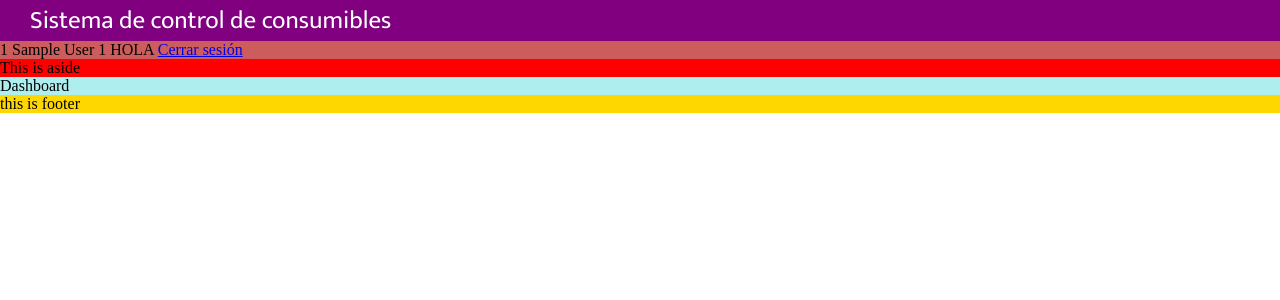
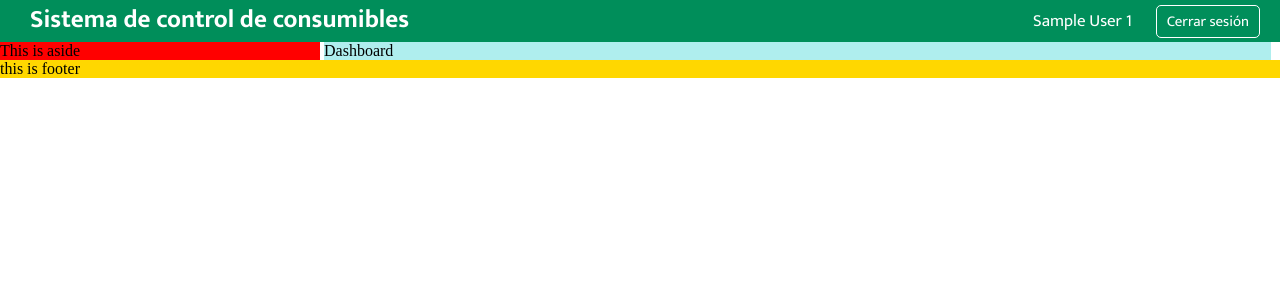
Before and after one commit to ArianSR29/webapp-inventarioEstancias, a CodeIgniter app: page /webapp-inventarioEstancias/dashboard in a window 1280 px wide. Shown: the top 300 px of the page. Run offline with CodeIgniter, Linux system fonts and the light colour scheme; the visitor is signed in with stand-in values (Sample User, id 1).

Commit message:
style: estilos oficiales para el header

```diff
--- a/application/controllers/Auth.php
+++ b/application/controllers/Auth.php
@@ -30,6 +30,7 @@ class Auth extends CI_Controller {
             $data = array(
                 'id' => $res->id,
                 'nombre' => $res->nombre,
+                'apellidos' => $res->apellidos,
                 'rol' => $red->rol_id,
                 'login' => TRUE
             );
--- a/application/views/layouts/header.php
+++ b/application/views/layouts/header.php
@@ -18,10 +18,7 @@
         <span>Sistema de control de consumibles</span>
     </div>
     <div class="c-info-user">
-        <span> <?php echo $this->session->userdata("id")?> </span>
-        <span> <?php echo $this->session->userdata("nombre")?> </span>
-        <span> <?php echo $this->session->userdata("rol")?> </span>
-        <span>HOLA</span>
+        <span> <?php echo $this->session->userdata("nombre")?> <?php echo $this->session->userdata("apellidos")?> </span>
         <a href=" <?php echo base_url(); ?>auth/logout">Cerrar sesión</a>
     </div>
 </header>
--- a/assets/css/dashboard.css
+++ b/assets/css/dashboard.css
@@ -1,20 +1,54 @@
 header {
-  background: #3f51b5; }
+  background: #008E5A;
+  display: -webkit-box;
+  display: -ms-flexbox;
+  display: flex;
+  -webkit-box-align: center;
+  -ms-flex-align: center;
+  align-items: center;
+  position: relative; }
   header .c-title {
-    padding: 0px 30px;
-    background: purple; }
+    padding: 10px 30px;
+    line-height: 20px; }
     header .c-title span {
       color: #fff;
-      font-family: 'Mukta-Regular';
+      font-family: 'Mukta-Bold';
       font-size: 25px; }
   header .c-info-user {
-    background: indianred; }
+    position: absolute;
+    right: 20px; }
+    header .c-info-user span {
+      font-family: 'Mukta-Regular';
+      font-size: 17px;
+      color: #fff;
+      padding: 0px 20px; }
+    header .c-info-user a {
+      text-decoration: none;
+      color: #fff;
+      font-family: 'Mukta-Regular';
+      font-size: 15px;
+      border: solid 1px #fff;
+      border-radius: 5px;
+      padding: 3px 10px; }
+      header .c-info-user a:hover {
+        background: #fff;
+        color: #008E5A;
+        -webkit-transition: all 500ms ease;
+        -o-transition: all 500ms ease;
+        transition: all 500ms ease; }
+
+aside, main {
+  display: -webkit-inline-box;
+  display: -ms-inline-flexbox;
+  display: inline-flex; }
 
 aside {
-  background: red; }
+  background: red;
+  width: 25%; }
 
 main {
-  background: paleturquoise; }
+  background: paleturquoise;
+  width: 74%; }
 
 footer {
   background: gold; }
--- a/assets/scss/dashboard.scss
+++ b/assets/scss/dashboard.scss
@@ -1,24 +1,63 @@
 header{
-    background: rgba(63,81,181, 1);
+    background: #008E5A;
+    display: flex;
+    align-items: center;
+    position: relative;
     .c-title{
-        padding: 0px 30px;
-        background: purple;
+        padding: 10px 30px;
+        line-height: 20px;
+
         span{
             color: #fff;
-            font-family: 'Mukta-Regular';
+            font-family: 'Mukta-Bold';
             font-size: 25px;
         }
     }
     .c-info-user{
-        background: indianred;
+        position: absolute;
+        right: 20px;;
+        span{
+            font-family: 'Mukta-Regular';
+            font-size: 17px;
+            color: #fff;
+            padding: 0px 20px;
+        }
+        a{
+            text-decoration: none;
+            color: #fff;
+            font-family: 'Mukta-Regular';
+            font-size: 15px;
+            border: solid 1px #fff;
+            border-radius: 5px;
+            padding: 3px 10px;
+
+            &:hover{
+                background: #fff;
+                color: #008E5A;
+                transition: all 500ms ease;
+            }
+        }
     }
+}
+
+
+// Estilos para la sección del ASIDE
+aside, main{
+    display: inline-flex;
 }
 aside{
     background: red;
+    width: 25%;
 }
+
+// Estilos para la sección del DASHBOARD principal
 main{
     background: paleturquoise;
+    width: 74%;
 }
+
+// Estilos para la sección del FOOTER
+
 footer{
     background: gold;
 }
```
